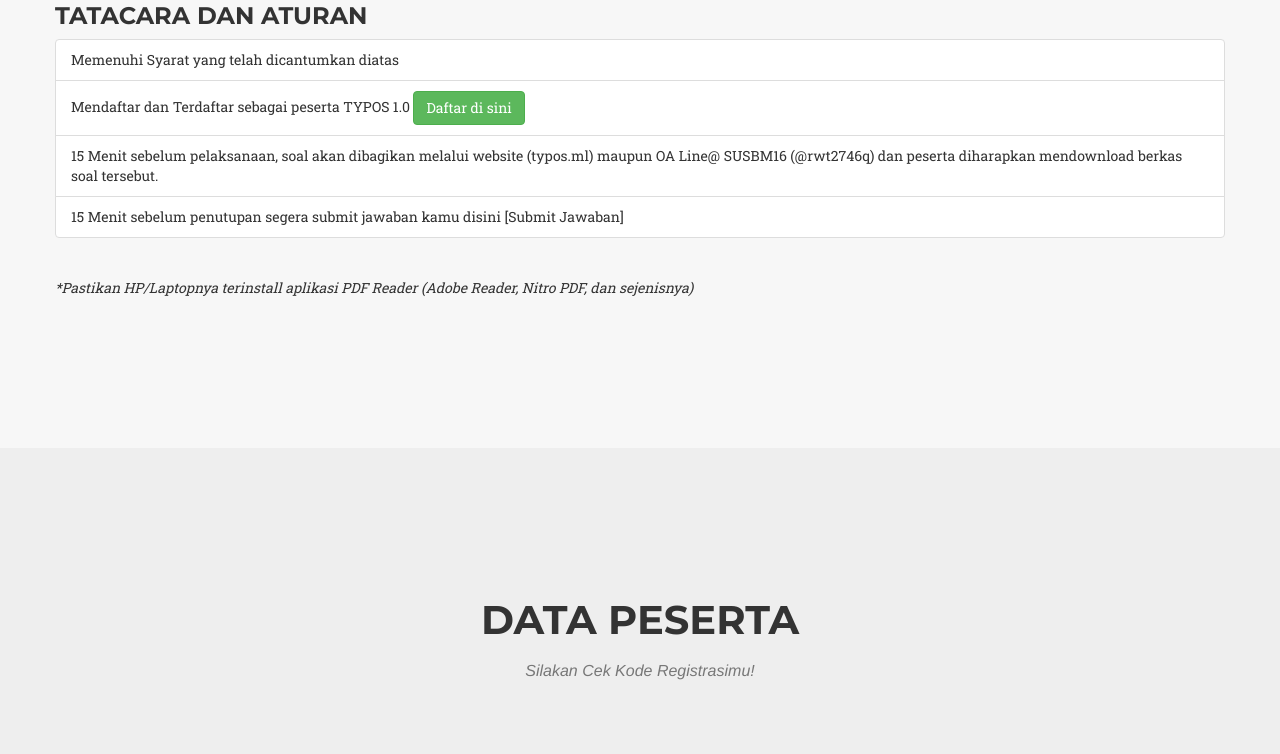
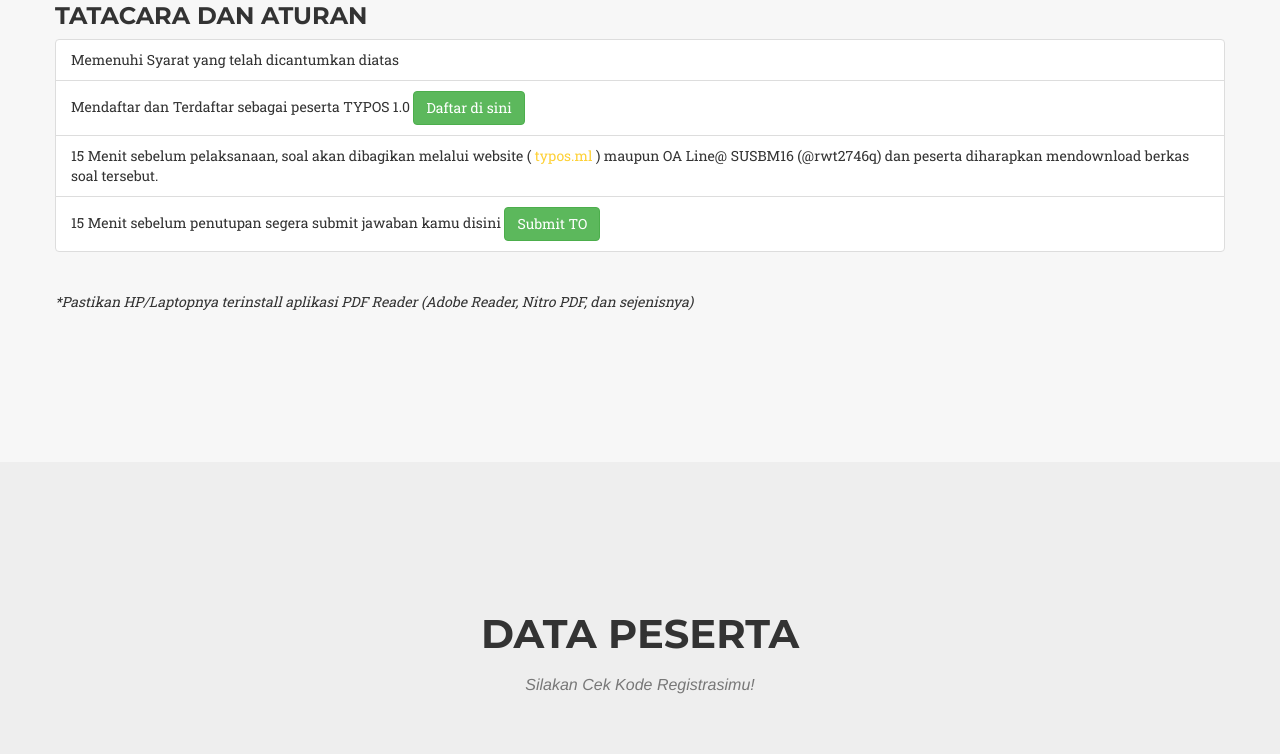
Before and after one commit to typossusbm/typossusbm.github.io, a plain HTML site: page index.html in a window 1280 px wide. Shown: the part 2274-3028 px from the top of the page. Drawn offline with nearby package versions, Linux system fonts and the light colour scheme; grey boxes are pictures that could not be loaded; a script that the page names is missing; a web font is replaced by a local one.

Commit message:
Update index.html

```diff
--- a/index.html
+++ b/index.html
@@ -149,8 +149,8 @@
                 <ul class="list-group">
                   <li class="list-group-item">Memenuhi Syarat yang telah dicantumkan diatas </li>
                   <li class="list-group-item">Mendaftar dan Terdaftar sebagai peserta TYPOS 1.0 <a class="page-scroll btn btn-success" href="#services">Daftar di sini</a></li>
-                  <li class="list-group-item">15 Menit sebelum pelaksanaan, soal akan dibagikan melalui website (typos.ml) maupun OA Line@ SUSBM16 (@rwt2746q) dan peserta diharapkan mendownload berkas soal tersebut.</li>
-                  <li class="list-group-item">15 Menit sebelum penutupan segera submit jawaban kamu disini [Submit Jawaban]</li>
+                  <li class="list-group-item">15 Menit sebelum pelaksanaan, soal akan dibagikan melalui website ( <a href="typos.ml">typos.ml</a> ) maupun OA Line@ SUSBM16 (@rwt2746q) dan peserta diharapkan mendownload berkas soal tersebut.</li>
+                  <li class="list-group-item">15 Menit sebelum penutupan segera submit jawaban kamu disini <a class="page-scroll btn btn-success" href="http://goo.gl/forms/tmQRUh3MWLs">Submit TO</a></li>
                 </ul>
                 <br/>
                 <i>*Pastikan HP/Laptopnya terinstall aplikasi PDF Reader (Adobe Reader, Nitro PDF, dan sejenisnya)</i>
```
